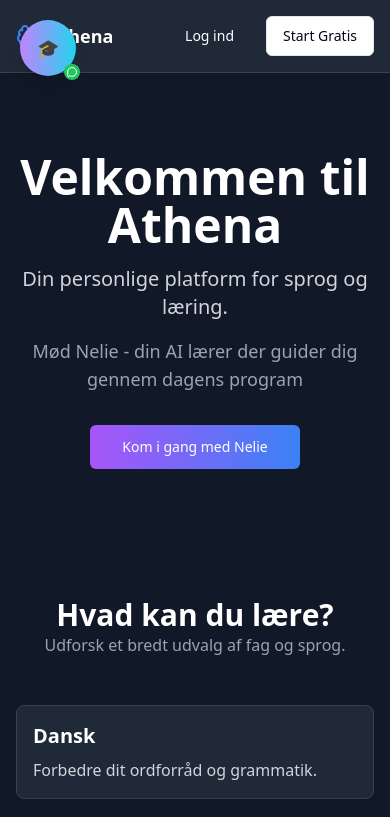
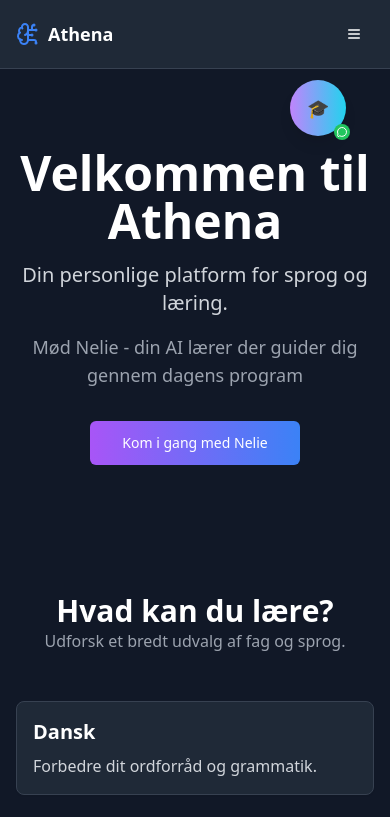
Before and after one commit to PeterKoffer/athenaskole-zoelive-20, a React (Vite) app: page / in a window 390 px wide. Shown: the top 817 px of the page. Built offline with nearby package versions, Linux system fonts and the light colour scheme.

Commit message:
Fix: UI improvements and tutor enhancements
Rearranged the menu for better smartphone UI.
Made the floating tutor draggable and persistent across pages.

```diff
--- a/src/components/FloatingAITutor.tsx
+++ b/src/components/FloatingAITutor.tsx
@@ -9,7 +9,8 @@ const FloatingAITutor = () => {
   const [isExpanded, setIsExpanded] = useState(false);
   const [isSpeaking, setIsSpeaking] = useState(false);
 
-  const { position, handleMouseDown } = useDragHandler({ x: 20, y: 20 });
+  // Start with a better default position that avoids the logo
+  const { position, isDragging, handleMouseDown } = useDragHandler({ x: window.innerWidth - 100, y: 80 });
   const { messages, handleSendMessage } = useMessageHandler();
 
   const onSendMessage = (message: string) => {
@@ -26,12 +27,13 @@ const FloatingAITutor = () => {
   if (!isExpanded) {
     return (
       <div
-        className="fixed z-50 cursor-move"
+        className="fixed z-50"
         style={{ left: position.x, top: position.y }}
       >
         <CollapsedButton
           onExpand={() => setIsExpanded(true)}
           onMouseDown={handleMouseDown}
+          isDragging={isDragging}
         />
       </div>
     );
@@ -49,6 +51,7 @@ const FloatingAITutor = () => {
         onMouseDown={handleMouseDown}
         isSpeaking={isSpeaking}
         onStopSpeaking={stopSpeaking}
+        isDragging={isDragging}
       />
     </div>
   );
--- a/src/components/floating-ai-tutor/CollapsedButton.tsx
+++ b/src/components/floating-ai-tutor/CollapsedButton.tsx
@@ -1,27 +1,42 @@
 
 import { Button } from "@/components/ui/button";
-import { MessageCircle } from "lucide-react";
+import { MessageCircle, Move } from "lucide-react";
 
 interface CollapsedButtonProps {
   onExpand: () => void;
   onMouseDown: (e: React.MouseEvent) => void;
+  isDragging?: boolean;
 }
 
-const CollapsedButton = ({ onExpand, onMouseDown }: CollapsedButtonProps) => {
+const CollapsedButton = ({ onExpand, onMouseDown, isDragging }: CollapsedButtonProps) => {
   return (
+    <div className="relative">
       <Button
         onClick={(e) => {
           e.stopPropagation();
+          if (!isDragging) {
             onExpand();
+          }
         }}
         onMouseDown={onMouseDown}
-      className="bg-gradient-to-r from-purple-400 to-cyan-400 hover:from-purple-500 hover:to-cyan-500 text-white border-none rounded-full w-14 h-14 shadow-lg cursor-move"
+        className={`bg-gradient-to-r from-purple-400 to-cyan-400 hover:from-purple-500 hover:to-cyan-500 text-white border-none rounded-full w-14 h-14 shadow-lg transition-all duration-200 ${
+          isDragging ? 'scale-105 shadow-xl cursor-grabbing' : 'cursor-grab hover:scale-105'
+        }`}
       >
         <div className="flex flex-col items-center">
           <span className="text-lg">🎓</span>
           <MessageCircle className="w-4 h-4 absolute -bottom-1 -right-1 bg-green-500 rounded-full p-0.5" />
+          {isDragging && (
+            <Move className="w-3 h-3 absolute -top-1 -left-1 bg-blue-500 rounded-full p-0.5 text-white" />
+          )}
         </div>
       </Button>
+      {isDragging && (
+        <div className="absolute -bottom-8 left-1/2 transform -translate-x-1/2 text-xs text-white bg-black bg-opacity-75 px-2 py-1 rounded whitespace-nowrap">
+          Træk mig rundt
+        </div>
+      )}
+    </div>
   );
 };
 
--- a/src/components/floating-ai-tutor/useDragHandler.ts
+++ b/src/components/floating-ai-tutor/useDragHandler.ts
@@ -1,11 +1,38 @@
-
 import { useState, useRef, useEffect } from "react";
 import { Position, DragOffset } from "./types";
 
 export const useDragHandler = (initialPosition: Position) => {
-  const [position, setPosition] = useState<Position>(initialPosition);
+  const [position, setPosition] = useState<Position>(() => {
+    // Try to restore position from localStorage
+    if (typeof window !== 'undefined') {
+      const saved = localStorage.getItem('floating-tutor-position');
+      if (saved) {
+        try {
+          const parsed = JSON.parse(saved);
+          return parsed;
+        } catch (e) {
+          console.log('Failed to parse saved position');
+        }
+      }
+    }
+    return initialPosition;
+  });
+
   const [isDragging, setIsDragging] = useState(false);
   const dragOffset = useRef<DragOffset>({ x: 0, y: 0 });
+
+  // Constrain position to viewport bounds
+  const constrainPosition = (newPosition: Position): Position => {
+    const viewportWidth = window.innerWidth;
+    const viewportHeight = window.innerHeight;
+    const elementWidth = 320; // Approximate width of the floating tutor
+    const elementHeight = 400; // Approximate height of the floating tutor
+
+    return {
+      x: Math.max(0, Math.min(newPosition.x, viewportWidth - elementWidth)),
+      y: Math.max(0, Math.min(newPosition.y, viewportHeight - elementHeight))
+    };
+  };
 
   const handleMouseDown = (e: React.MouseEvent) => {
     setIsDragging(true);
@@ -14,14 +41,16 @@ export const useDragHandler = (initialPosition: Position) => {
       x: e.clientX - rect.left,
       y: e.clientY - rect.top
     };
+    e.preventDefault(); // Prevent text selection
   };
 
   const handleMouseMove = (e: MouseEvent) => {
     if (isDragging) {
-      setPosition({
+      const newPosition = constrainPosition({
         x: e.clientX - dragOffset.current.x,
         y: e.clientY - dragOffset.current.y
       });
+      setPosition(newPosition);
     }
   };
 
@@ -29,17 +58,40 @@ export const useDragHandler = (initialPosition: Position) => {
     setIsDragging(false);
   };
 
+  // Save position to localStorage whenever it changes
   useEffect(() => {
-    document.addEventListener('mousemove', handleMouseMove);
-    document.addEventListener('mouseup', handleMouseUp);
-    return () => {
-      document.removeEventListener('mousemove', handleMouseMove);
-      document.removeEventListener('mouseup', handleMouseUp);
+    if (typeof window !== 'undefined') {
+      localStorage.setItem('floating-tutor-position', JSON.stringify(position));
+    }
+  }, [position]);
+
+  // Handle window resize to keep tutor in bounds
+  useEffect(() => {
+    const handleResize = () => {
+      setPosition(current => constrainPosition(current));
     };
+
+    window.addEventListener('resize', handleResize);
+    return () => window.removeEventListener('resize', handleResize);
+  }, []);
+
+  useEffect(() => {
+    if (isDragging) {
+      document.addEventListener('mousemove', handleMouseMove);
+      document.addEventListener('mouseup', handleMouseUp);
+      document.body.style.userSelect = 'none'; // Prevent text selection while dragging
+
+      return () => {
+        document.removeEventListener('mousemove', handleMouseMove);
+        document.removeEventListener('mouseup', handleMouseUp);
+        document.body.style.userSelect = '';
+      };
+    }
   }, [isDragging]);
 
   return {
     position,
+    isDragging,
     handleMouseDown
   };
 };
--- /dev/null
+++ b/src/components/layout/MobileMenu.tsx
@@ -0,0 +1,122 @@
+
+import { useState } from "react";
+import { Button } from "@/components/ui/button";
+import { useAuth } from "@/hooks/useAuth";
+import { useNavigate } from "react-router-dom";
+import { Monitor, Gamepad2, BookOpenCheck, Settings, LogOut, Menu, X } from "lucide-react";
+
+interface MobileMenuProps {
+  onShowProgress: () => void;
+  onShowGames: () => void;
+  onShowAITutor: () => void;
+  onGetStarted: () => void;
+}
+
+const MobileMenu = ({
+  onShowProgress,
+  onShowGames,
+  onShowAITutor,
+  onGetStarted
+}: MobileMenuProps) => {
+  const { user, signOut } = useAuth();
+  const navigate = useNavigate();
+  const [isOpen, setIsOpen] = useState(false);
+
+  const closeMenu = () => setIsOpen(false);
+
+  const handleNavigation = (action: () => void) => {
+    action();
+    closeMenu();
+  };
+
+  return (
+    <div className="md:hidden">
+      <Button
+        variant="ghost"
+        size="sm"
+        onClick={() => setIsOpen(!isOpen)}
+        className="text-white"
+      >
+        {isOpen ? <X className="w-5 h-5" /> : <Menu className="w-5 h-5" />}
+      </Button>
+
+      {isOpen && (
+        <div className="absolute top-full left-0 right-0 bg-gray-800 border-t border-gray-700 shadow-lg z-50">
+          <div className="p-4 space-y-3">
+            {user ? (
+              <>
+                <Button
+                  variant="ghost"
+                  className="w-full justify-start text-white"
+                  onClick={() => handleNavigation(onShowProgress)}
+                >
+                  <Monitor className="w-4 h-4 mr-3" />
+                  Fremskridt
+                </Button>
+                <Button
+                  variant="ghost"
+                  className="w-full justify-start text-white"
+                  onClick={() => handleNavigation(onShowGames)}
+                >
+                  <Gamepad2 className="w-4 h-4 mr-3" />
+                  Spil
+                </Button>
+                <Button
+                  variant="ghost"
+                  className="w-full justify-start text-white"
+                  onClick={() => handleNavigation(onShowAITutor)}
+                >
+                  <BookOpenCheck className="w-4 h-4 mr-3" />
+                  AI Lærer
+                </Button>
+                <div className="border-t border-gray-700 pt-3 mt-3">
+                  <Button
+                    variant="outline"
+                    className="w-full justify-start mb-2"
+                    onClick={() => {
+                      navigate('/profile');
+                      closeMenu();
+                    }}
+                  >
+                    <Settings className="w-4 h-4 mr-3" />
+                    Profil
+                  </Button>
+                  <Button
+                    variant="outline"
+                    className="w-full justify-start"
+                    onClick={() => {
+                      signOut();
+                      closeMenu();
+                    }}
+                  >
+                    <LogOut className="w-4 h-4 mr-3" />
+                    Log ud
+                  </Button>
+                </div>
+              </>
+            ) : (
+              <div className="space-y-2">
+                <Button
+                  variant="ghost"
+                  className="w-full text-white"
+                  onClick={() => handleNavigation(onGetStarted)}
+                >
+                  Log ind
+                </Button>
+                <Button
+                  variant="outline"
+                  className="w-full"
+                  onClick={() => handleNavigation(onGetStarted)}
+                >
+                  Start Gratis
+                </Button>
+              </div>
+            )}
+          </div>
+        </div>
+      )}
+    </div>
+  );
+};
+
+export default MobileMenu;
--- a/src/components/layout/Navbar.tsx
+++ b/src/components/layout/Navbar.tsx
@@ -3,6 +3,7 @@ import { Button } from "@/components/ui/button";
 import { useAuth } from "@/hooks/useAuth";
 import { useNavigate, useLocation } from "react-router-dom";
 import { Monitor, Gamepad2, BookOpenCheck, BrainCircuit, Settings, LogOut } from "lucide-react";
+import MobileMenu from "./MobileMenu";
 
 interface NavbarProps {
   onGetStarted: () => void;
@@ -46,13 +47,15 @@ const Navbar = ({
   };
 
   return (
-    <nav className="bg-gray-800 border-b border-gray-700 p-4">
+    <nav className="bg-gray-800 border-b border-gray-700 p-4 relative">
       <div className="max-w-7xl mx-auto flex justify-between items-center">
-        <button onClick={handleLogoClick} className="flex items-center space-x-2 hover:opacity-80 transition-opacity">
+        <button onClick={handleLogoClick} className="flex items-center space-x-2 hover:opacity-80 transition-opacity z-10">
           <BrainCircuit className="w-6 h-6 text-blue-500" />
           <span className="font-bold text-lg">Athena</span>
         </button>
-        <div className="space-x-4">
+
+        {/* Desktop Menu */}
+        <div className="hidden md:flex space-x-4">
           {user ? (
             <>
               <Button variant="ghost" onClick={() => handleNavigation(onShowProgress)}>
@@ -87,6 +90,14 @@ const Navbar = ({
             </>
           )}
         </div>
+
+        {/* Mobile Menu */}
+        <MobileMenu
+          onGetStarted={onGetStarted}
+          onShowProgress={() => handleNavigation(onShowProgress)}
+          onShowGames={() => handleNavigation(onShowGames)}
+          onShowAITutor={() => handleNavigation(onShowAITutor)}
+        />
       </div>
     </nav>
   );
```
Also changed, not shown: src/components/floating-ai-tutor/ChatInterface.tsx (+20 -4 lines). Lines whose indentation alone changed are shown as unchanged.
